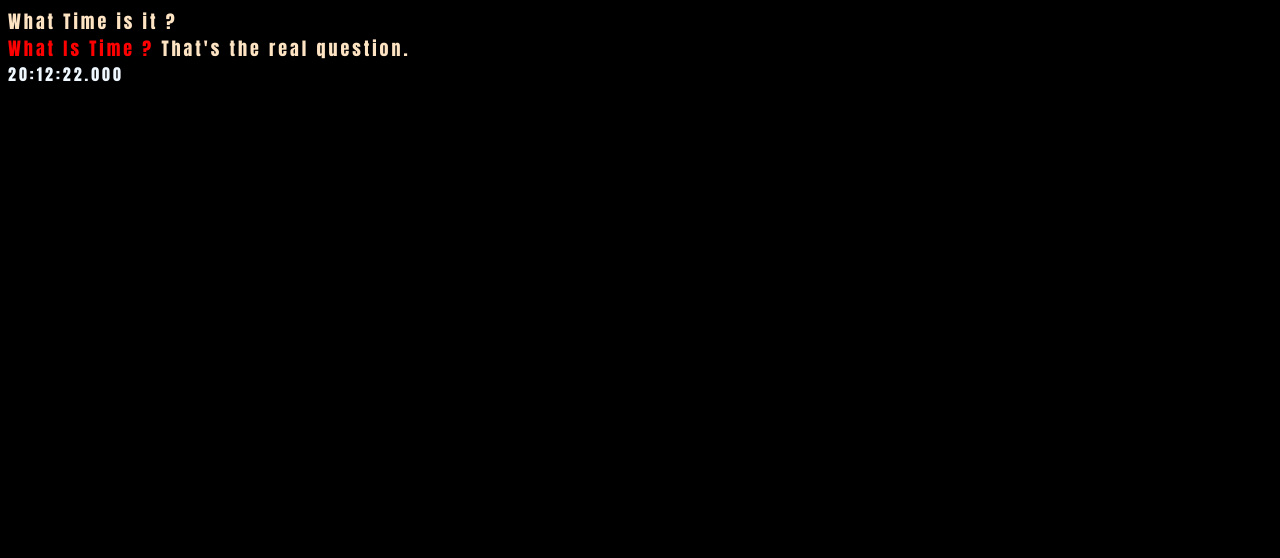
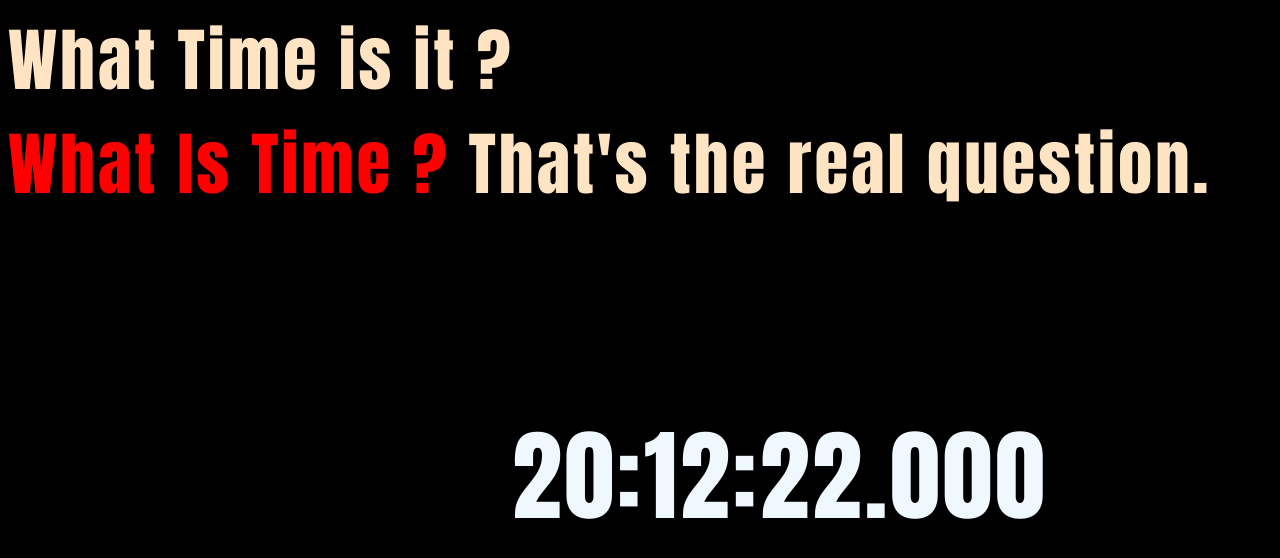
Before and after one commit to sys56Daemon/whatIsTime, a plain HTML site: page index.html in a window 1280 px wide. Drawn offline with Linux system fonts and the light colour scheme; a web font is replaced by a local one.

Commit message:
Almost done

```diff
--- a/script.js
+++ b/script.js
@@ -1,11 +1,19 @@
+var typing_speed;
+var Einstein_line = document.getElementById("Einstein").innerText
+
 const timeArea = document.getElementById("space_to_display_time");
 
 function update_clock(){
     const now = new Date();
     const time_now = now.toLocaleTimeString("en-US", { hour12: false }) +
-                 "." + now.getMilliseconds().toString().padStart(3, '0');
+                  "." + now.getMilliseconds().toString().padStart(3, '0');
 
     timeArea.innerText = time_now;
 }
 
 setInterval(update_clock , 1);
+
+// typewriter animation : imma add this later
+function typewrite_Animation(){
+
+}
--- a/style.css
+++ b/style.css
@@ -10,8 +10,13 @@ div{
 }
 
 .theLineFromGenius {
-    font-size: large;
+    font-size: 69px;
 
+}
+
+.theLineFromGenius::selection{
+    color:red;
+    background-color:bisque;
 }
 
 #Mileva{
@@ -26,13 +31,25 @@ div{
     color: red;
 }
 
-.space_to_display_time {
+#Einstein #whatIsTime::selection {
+    background-color: black;
+    color: bisque;
+}
+
+#space_to_display_time {
     position: fixed;
     top: 50%;
-    left: 31%;
+    left: 40%;
     text-align: center;
     justify-content: center;
     align-items: center;
     height: 100vh;
     font-size: 100px;
+
+    color: bisque;
 }
+
+#space_to_display_time::selection{
+    background-color: bisque;
+    color: black;
+}
```
